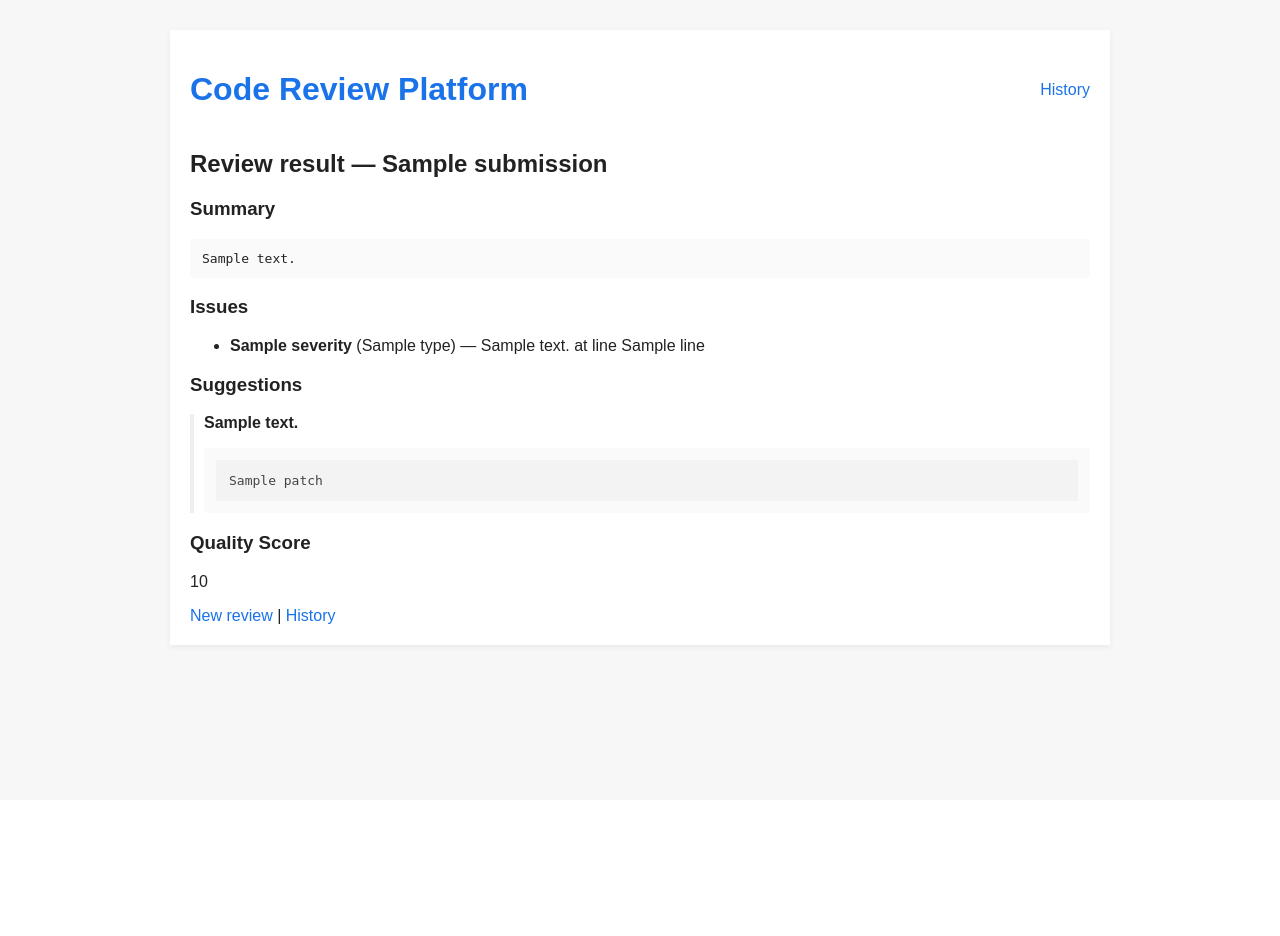
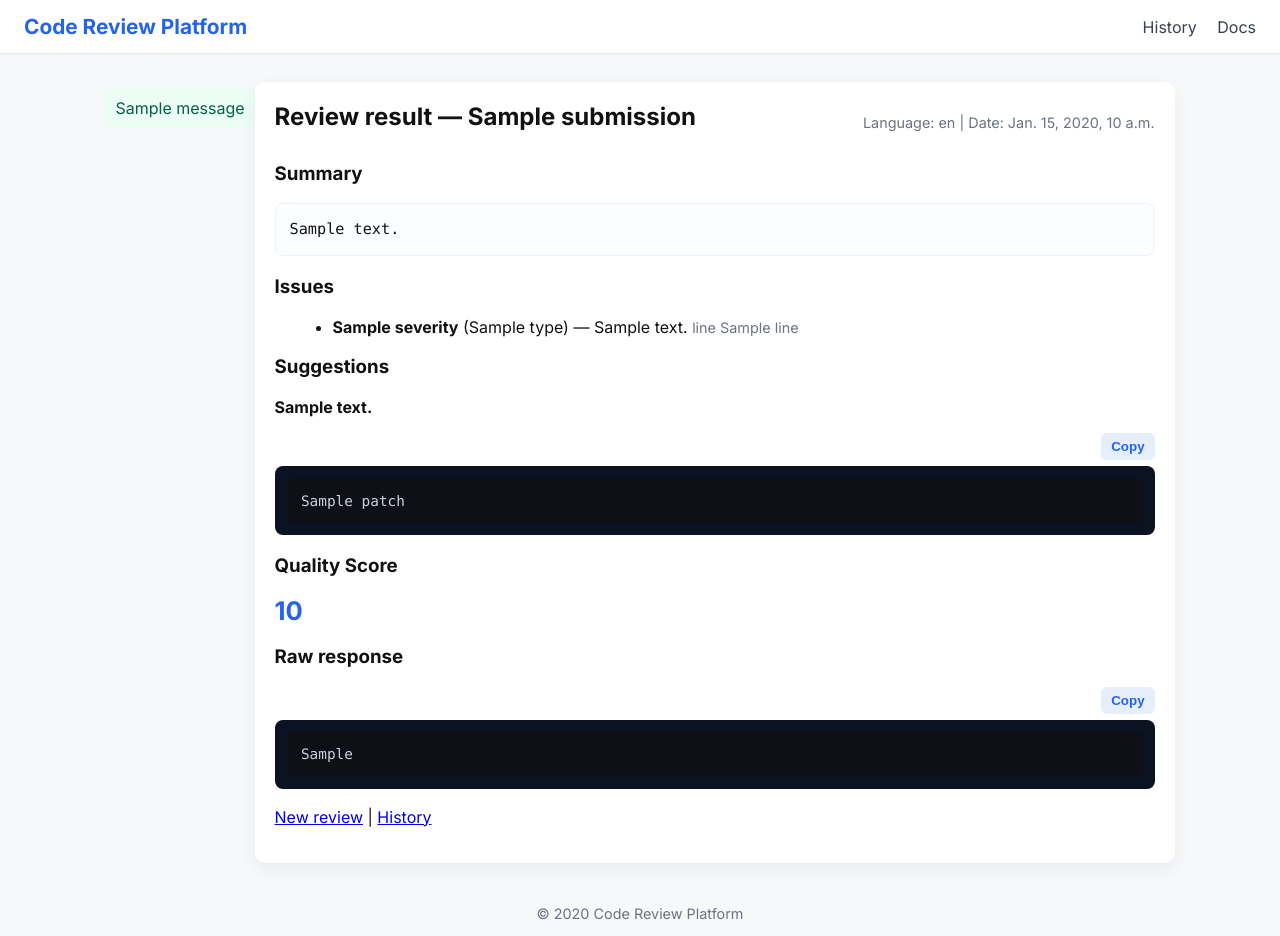
Before and after one commit to Harshita-Kumari/code_review_platform, a Django app: template templates/reviews/result.html in a window 1280 px wide. Before the commit the page ends 648 px from the top, so only its background shows below. Run offline with Django 5.2, Linux system fonts and the light colour scheme; the template is opened without the code that fills it: most values are stand-ins (such as "Sample title", 1, 10 or a date in 2020); one stand-in notice (Sample message) is shown; data that the repository does not hold is empty.

Commit message:
Updated UI, CSS, summary styling, and upgraded platform features

```diff
--- a/reviews/llm_client.py
+++ b/reviews/llm_client.py
@@ -1,3 +1,4 @@
+# reviews/llm_client.py
 import json
 import requests
 from django.conf import settings
@@ -27,6 +28,7 @@ def call_openai_chat(prompt: str, model=None, max_tokens=1200, temperature=0.0):
             return msg.get("content") or ""
     return json.dumps(data)
 
+
 def call_anthropic_messages(prompt: str, model=None, max_tokens=1200, temperature=0.0):
     api_key = settings.ANTHROPIC_API_KEY
     if not api_key:
@@ -45,6 +47,7 @@ def call_anthropic_messages(prompt: str, model=None, max_tokens=1200, temperatur
             return d["completion"]
     return json.dumps(d)
 
+
 def call_llm(prompt: str, provider=None, **kwargs):
     provider = provider or settings.LLM_PROVIDER
     if provider == "anthropic":
--- a/reviews/prompts.py
+++ b/reviews/prompts.py
@@ -1,3 +1,4 @@
+# reviews/prompts.py
 def build_review_prompt(code: str, language: str) -> str:
     schema = '''{
   "summary": "<short summary>",
@@ -7,8 +8,11 @@ def build_review_prompt(code: str, language: str) -> str:
   "quality_score": 0
 }'''
     return f"""You are an expert senior {language} engineer and code reviewer.
-Return only valid JSON matching this schema (no extra commentary):
+Return ONLY valid JSON that exactly matches this schema (no extra text, no explanation). If you cannot parse, return an empty JSON with 'raw' field.
+Schema:
 {schema}
+
+Now review the following CODE and output JSON exactly:
 
 CODE:
 \"\"\"{code}\"\"\""""
--- a/reviews/urls.py
+++ b/reviews/urls.py
@@ -1,7 +1,9 @@
+# reviews/urls.py
 from django.urls import path
 from . import views
 
 app_name = "reviews"
+
 urlpatterns = [
     path("", views.index, name="index"),
     path("detail/<int:pk>/", views.detail, name="detail"),
--- a/static/reviews/css/style.css
+++ b/static/reviews/css/style.css
@@ -1,7 +1,122 @@
-body { font-family: Arial, sans-serif; background: #f7f7f7; color:#222; }
-.container { max-width:900px; margin:30px auto; background:#fff; padding:20px; box-shadow:0 2px 6px rgba(0,0,0,0.06); }
-header { display:flex; justify-content:space-between; align-items:center; margin-bottom:20px; }
-a { color:#1a73e8; text-decoration:none; }
-pre { background:#fafafa; padding:12px; border-radius:4px; overflow:auto; }
-.suggestion { border-left:4px solid #eee; padding-left:10px; margin-bottom:12px; }
-.hint { color:#666; font-size:0.9rem; }
+:root{
+  --bg:#f6f8fa;
+  --card:#ffffff;
+  --muted:#6b7280;
+  --accent:#2563eb;
+  --radius:10px;
+  --max-w:920px;
+  font-family: "Inter", system-ui, -apple-system, "Segoe UI", Roboto, "Helvetica Neue", Arial;
+}
+
+*{box-sizing:border-box}
+body{margin:0;background:var(--bg);color:#111}
+.app-shell{min-height:100vh;display:flex;flex-direction:column}
+
+/* Top bar */
+.topbar{
+  background:#fff;
+  border-bottom:1px solid #e6e9ee;
+  padding:14px 24px;
+  display:flex;
+  align-items:center;
+  justify-content:space-between;
+  box-shadow:0 1px 0 rgba(0,0,0,0.02)
+}
+.brand a{font-weight:700;color:var(--accent);text-decoration:none;font-size:1.3rem}
+.navlinks a{margin-left:16px;color:#374151;text-decoration:none}
+
+/* Main layout */
+.main{flex:1;padding:28px;display:flex;justify-content:center}
+.card{background:var(--card);max-width:var(--max-w);width:100%;border-radius:var(--radius);box-shadow:0 6px 18px rgba(15,23,42,0.06);padding:20px}
+.form-card h2,.result-card h2{margin:0 0 12px 0}
+
+/* Form */
+.form-row{margin-bottom:12px}
+.form-row input[type="text"], .form-row select, .form-row textarea{
+  width:100%;padding:10px;border:1px solid #e5e7eb;border-radius:8px;font-size:0.95rem
+}
+.form-row input[type="file"]{margin-top:6px}
+.form-actions{margin-top:12px}
+.btn-primary{background:var(--accent);color:#fff;padding:10px 16px;border:none;border-radius:8px;font-weight:600;cursor:pointer}
+.btn-primary:disabled{opacity:0.6}
+.hint{color:var(--muted);font-size:0.9rem;margin-top:8px}
+
+/* Messages */
+.messages{max-width:var(--max-w);margin-bottom:12px}
+.message{padding:10px;border-radius:8px;margin:6px 0}
+.message.error{background:#fee2e2;color:#991b1b}
+.message.warning{background:#fff7ed;color:#78350f}
+.message.success{background:#ecfdf5;color:#065f46}
+
+/* Result specific styling */
+.result-header{display:flex;justify-content:space-between;align-items:center}
+.meta{color:var(--muted);font-size:0.9rem}
+.section{margin-top:18px}
+
+/* =========================
+   FIX for summary (important)
+   ========================= */
+.summary{
+  background:#fbfdff;
+  padding:14px;
+  border-radius:8px;
+  border:1px solid #eef2ff;
+
+  /* ensure high contrast */
+  color: #111 !important;          /* strong dark color */
+  font-size: 0.95rem;
+  line-height: 1.5;
+  white-space: pre-wrap;          /* preserve line breaks but wrap long lines */
+  word-wrap: break-word;
+  margin: 0;
+}
+
+/* If there are links inside the summary, make them readable */
+.summary a{
+  color: #1d4ed8;
+  text-decoration: underline;
+  opacity: 1;
+}
+
+/* Issues, suggestions */
+ul{margin:8px 0 0 18px}
+.suggestion{margin-bottom:12px}
+
+/* Code / patches & raw response - keep dark theme for code blocks */
+.code-toolbar{display:flex;justify-content:flex-end;margin-bottom:6px}
+.copy-btn{background:#e6eefc;color:var(--accent);border:none;padding:6px 10px;border-radius:6px;cursor:pointer;font-weight:600}
+
+/* code blocks for patches/raw response */
+pre, pre code{
+  background:#0b1221;
+  color:#cde6ff;
+  padding:12px;
+  border-radius:8px;
+  overflow:auto;
+  white-space:pre-wrap;
+  word-break:break-word;
+  margin: 0;
+  font-family: ui-monospace, SFMono-Regular, Menlo, Monaco, "Roboto Mono", "Courier New", monospace;
+  font-size: 0.9rem;
+}
+
+/* patch / suggestion pre area - keep readable */
+pre#patch-1, pre#patch-2, pre[id^="patch-"]{
+  /* inherit pre styles above; keep same color scheme */
+}
+
+/* quality score */
+.score{font-size:1.6rem;font-weight:700;color:var(--accent)}
+
+.footer{background:transparent;padding:14px;text-align:center;color:var(--muted);font-size:0.9rem}
+.history-list{list-style:none;padding:0;margin:0}
+.history-list li{padding:10px 0;border-bottom:1px solid #f1f5f9;display:flex;justify-content:space-between;align-items:center}
+.muted{color:var(--muted);font-size:0.9rem}
+.actions{margin-top:18px}
+
+/* responsive */
+@media (max-width:700px){
+  .topbar{padding:12px}
+  .brand a{font-size:1.1rem}
+  .main{padding:16px}
+}
--- a/static/reviews/js/main.js
+++ b/static/reviews/js/main.js
@@ -1 +1,46 @@
-console.log("Code Review Platform loaded");
+// static/reviews/js/main.js
+document.addEventListener("DOMContentLoaded", function() {
+  // Copy buttons
+  document.querySelectorAll(".copy-btn").forEach(btn => {
+    btn.addEventListener("click", async () => {
+      const target = btn.dataset.target;
+      const el = document.getElementById(target);
+      if (!el) return;
+      const text = el.innerText || el.textContent;
+      try {
+        await navigator.clipboard.writeText(text);
+        const old = btn.innerText;
+        btn.innerText = "Copied";
+        setTimeout(()=> btn.innerText = old, 1500);
+      } catch(e) {
+        alert("Copy failed. Select and copy manually.");
+      }
+    });
+  });
+
+  // Form submit spinner
+  const form = document.getElementById("review-form");
+  if (form) {
+    form.addEventListener("submit", function(e){
+      const btn = document.getElementById("submit-btn");
+      const txt = document.getElementById("btn-text");
+      const spinner = document.getElementById("btn-spinner");
+      if (btn) {
+        btn.disabled = true;
+        if (spinner) spinner.style.display = "inline-block";
+        if (txt) txt.innerText = "Reviewing…";
+      }
+    });
+  }
+
+  // Upload preview
+  const uploadInput = document.querySelector("input[type=file]");
+  const uploadInfo = document.getElementById("upload-info");
+  if (uploadInput && uploadInfo) {
+    uploadInput.addEventListener("change", function(){
+      const f = uploadInput.files[0];
+      if (!f) { uploadInfo.innerText = ""; return; }
+      uploadInfo.innerText = `Selected: ${f.name} — ${(f.size/1024).toFixed(1)} KB`;
+    });
+  }
+});
--- a/templates/reviews/base.html
+++ b/templates/reviews/base.html
@@ -1,22 +1,41 @@
 <!doctype html>
 {% load static %}
-<html>
+<html lang="en">
 <head>
-  <meta charset="utf-8">
+  <meta charset="utf-8" />
+  <meta name="viewport" content="width=device-width,initial-scale=1" />
   <title>Code Review Platform</title>
-  <link rel="stylesheet" href="https://cdnjs.cloudflare.com/ajax/libs/highlight.js/11.7.0/styles/default.min.css">
+  <link href="https://fonts.googleapis.com/css2?family=Inter:wght@300;400;600;700&display=swap" rel="stylesheet">
+  <link rel="stylesheet" href="https://cdnjs.cloudflare.com/ajax/libs/highlight.js/11.7.0/styles/github-dark.min.css">
   <link rel="stylesheet" href="{% static 'reviews/css/style.css' %}">
 </head>
 <body>
-  <div class="container">
-    <header>
-      <h1><a href="{% url 'reviews:index' %}">Code Review Platform</a></h1>
-      <nav><a href="{% url 'reviews:history' %}">History</a></nav>
+  <div class="app-shell">
+    <header class="topbar">
+      <div class="brand"><a href="{% url 'reviews:index' %}">Code Review Platform</a></div>
+      <nav class="navlinks">
+        <a href="{% url 'reviews:history' %}">History</a>
+        <a href="#" target="_blank" rel="noreferrer">Docs</a>
+      </nav>
     </header>
-    <main>
+
+    <main class="main">
+      {% if messages %}
+        <div class="messages">
+          {% for msg in messages %}
+            <div class="message {{ msg.tags }}">{{ msg }}</div>
+          {% endfor %}
+        </div>
+      {% endif %}
+
       {% block content %}{% endblock %}
     </main>
+
+    <footer class="footer">
+      <div>© {{ now.year }} Code Review Platform</div>
+    </footer>
   </div>
+
   <script src="https://cdnjs.cloudflare.com/ajax/libs/highlight.js/11.7.0/highlight.min.js"></script>
   <script src="{% static 'reviews/js/main.js' %}"></script>
   <script>hljs.highlightAll();</script>
--- a/templates/reviews/result.html
+++ b/templates/reviews/result.html
@@ -1,32 +1,60 @@
 {% extends "reviews/base.html" %}
 {% block content %}
+<section class="card result-card">
+  <div class="result-header">
     <h2>Review result — {{ review.submission.title }}</h2>
+    <div class="meta">Language: {{ review.submission.language }} | Date: {{ review.created_at }}</div>
+  </div>
 
+  <div class="section">
     <h3>Summary</h3>
-  <pre>{{ review.summary }}</pre>
+    <pre class="summary">{{ review.summary|default:"No summary provided." }}</pre>
+  </div>
 
+  <div class="section">
     <h3>Issues</h3>
     <ul>
       {% for i in review.issues %}
-    <li><strong>{{ i.severity }}</strong> ({{ i.type }}) — {{ i.message }} {% if i.line %} at line {{ i.line }}{% endif %}</li>
+        <li><strong>{{ i.severity }}</strong> ({{ i.type }}) — {{ i.message }} {% if i.line %}<span class="muted">line {{ i.line }}</span>{% endif %}</li>
       {% empty %}
-    <li>No issues found (or model returned none).</li>
+        <li>No issues found or model returned none.</li>
       {% endfor %}
     </ul>
+  </div>
 
+  <div class="section">
     <h3>Suggestions</h3>
+    {% if review.suggestions %}
       {% for s in review.suggestions %}
         <div class="suggestion">
           <p><strong>{{ s.description }}</strong></p>
-      <pre><code>{{ s.patch }}</code></pre>
+          <div class="code-toolbar">
+            <button class="copy-btn" data-target="patch-{{ forloop.counter }}">Copy</button>
           </div>
-  {% empty %}
+          <pre id="patch-{{ forloop.counter }}"><code>{{ s.patch }}</code></pre>
+        </div>
+      {% endfor %}
+    {% else %}
       <p>No suggestions provided.</p>
-  {% endfor %}
+    {% endif %}
+  </div>
 
+  <div class="section">
     <h3>Quality Score</h3>
-  <p>{{ review.quality_score }}</p>
+    <div class="score">{{ review.quality_score|default:"N/A" }}</div>
+  </div>
 
-  <a href="{% url 'reviews:index' %}">New review</a> |
-  <a href="{% url 'reviews:history' %}">History</a>
+  <div class="section">
+    <h3>Raw response</h3>
+    <div class="code-toolbar">
+      <button class="copy-btn" data-target="raw-response">Copy</button>
+    </div>
+    <pre id="raw-response"><code>{{ pretty_raw }}</code></pre>
+  </div>
+
+  <p class="actions">
+    <a href="{% url 'reviews:index' %}" class="btn-link">New review</a> |
+    <a href="{% url 'reviews:history' %}" class="btn-link">History</a>
+  </p>
+</section>
 {% endblock %}
```
Also changed, not shown: reviews/forms.py (+6 -3 lines), reviews/views.py (+65 -11 lines), templates/reviews/history.html (+11 -8 lines), templates/reviews/index.html (+34 -5 lines). Lines whose indentation alone changed are shown as unchanged.
